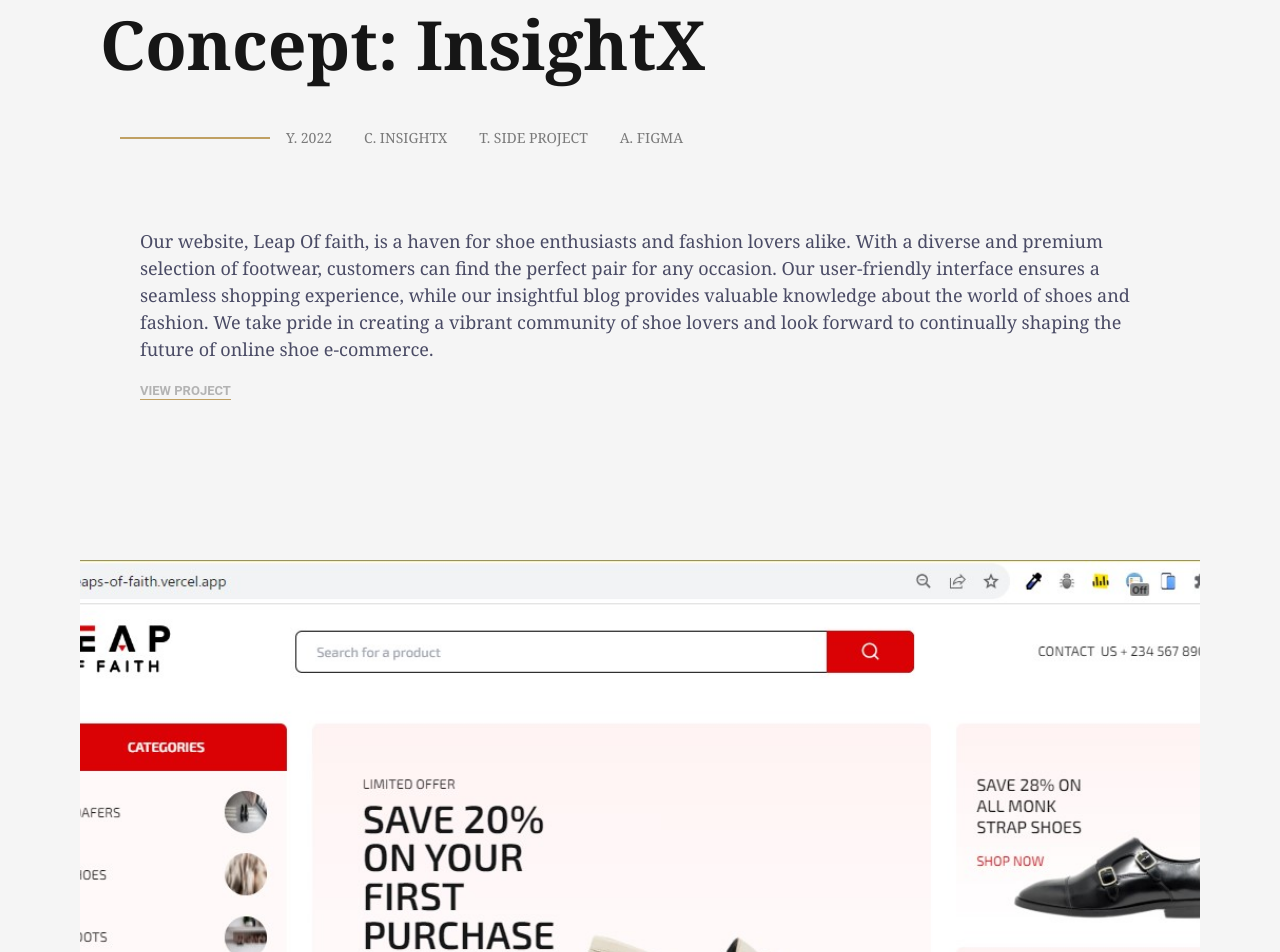
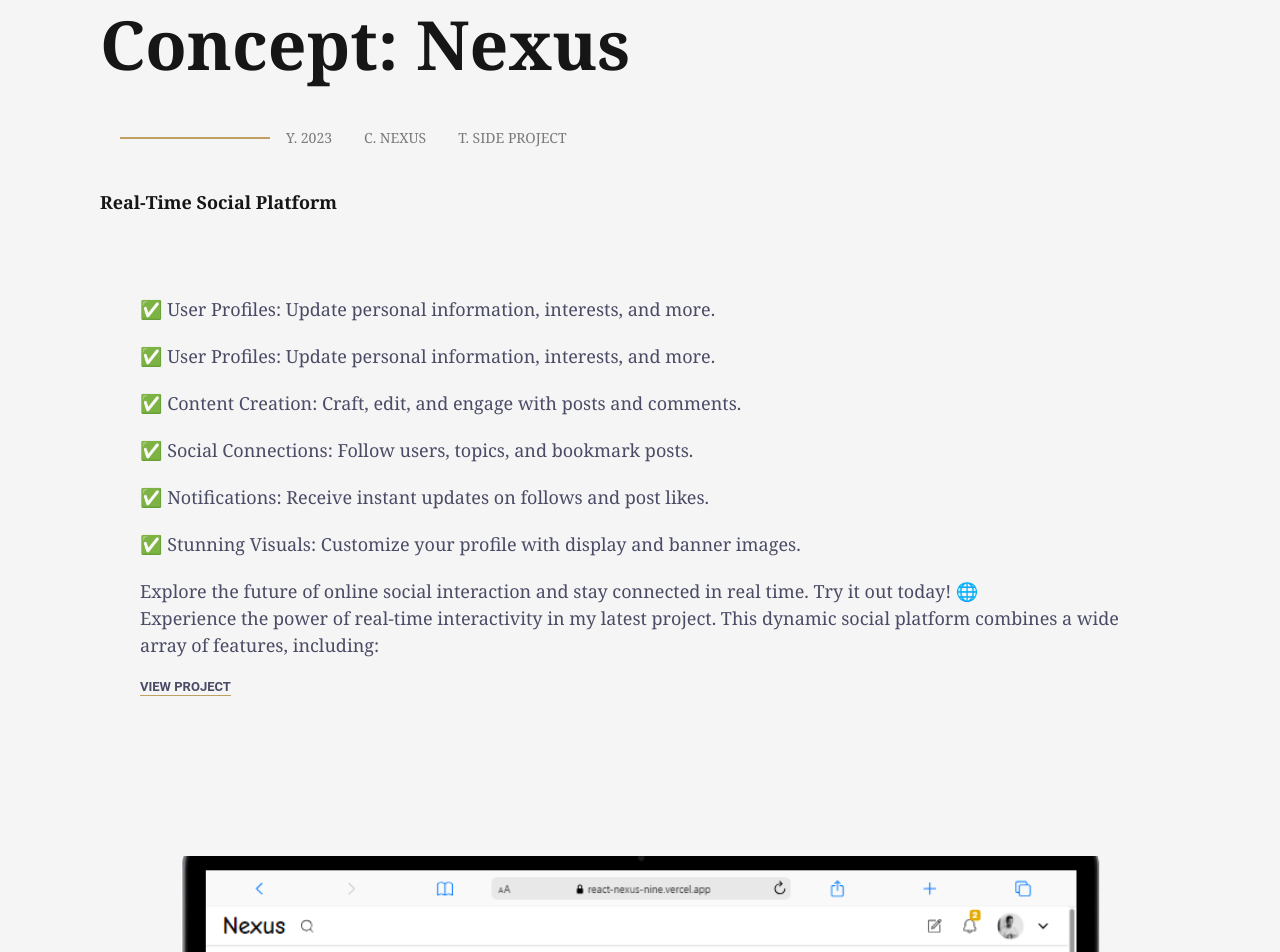
Before and after one commit to uy-scuti100/Port, a React (Vite) app: page / in a window 1280 px wide. Shown: the part 1660-2612 px from the top of the page. Built offline with nearby package versions, Linux system fonts and the light colour scheme.

Commit message:
added nexus

```diff
--- a/src/components/Overview.jsx
+++ b/src/components/Overview.jsx
@@ -23,7 +23,7 @@ const Overview = () => {
 
           return (
             <ul key={label}>
-              <Link to={href}>
+              <Link to={href} target="_blank">
                 <li
                   className={`text-${theme.text} ${
                     isDarkMode ? "bg-[#000000]" : "bg-[#ece5e5]"
@@ -52,7 +52,7 @@ const Overview = () => {
           );
         })}
       </div>
-      <div className="flex justify-center items-center pt-20 pb-10">
+      <div className="flex items-center justify-center pt-20 pb-10">
         <Link to="/work">
           <button
             className={`text-${theme.text} uppercase bg-brown px-5 py-2 leading-[1] font-normal text-[16px]`}
@@ -72,7 +72,7 @@ const Overview = () => {
             />
           </div>
         ) : (
-          <div className="flex  justify-center">
+          <div className="flex justify-center">
             <img src="images/download.svg" alt="/" className="md:w-[200px]" />
           </div>
         )}
--- a/src/components/Projects.jsx
+++ b/src/components/Projects.jsx
@@ -11,7 +11,7 @@ const Projects = () => {
           <h1
             className={`proj-title text-${theme.text} break-words tracking-widest-[-1px] leading-[1.26] font-black`}
           >
-            Concept: InsightX
+            Concept: Nexus
           </h1>
           <div>
             <div
@@ -20,30 +20,37 @@ const Projects = () => {
               }
               } flex items-center text-[10px] md:text-[14px] space-x-4 md:space-x-8 md:before:w-[150px] md:before:h-[2px] md:before:bg-brown md:before:mr-4 md:px-[20px] px-[10px] py-10 uppercase leading-normal font-normal font-sans `}
             >
-              <p> Y. 2022</p>
-              <p> C. InsightX</p>
+              <p> Y. 2023</p>
+              <p> C. Nexus</p>
               <p>T. Side Project</p>
-              <p>A. Figma</p>
+
             </div>
           </div>
+
+
+            <h1  className={`
+                text-${theme.text} pb-10 text-lg font-bold`}>Real-Time Social Platform</h1>
           <div className="md:p-10">
-            <p
+            <div
               className={`${
                 isDarkMode ? "text-[#8d8d8da1]" : "text-[#4A4B65]"
               } md:text-[18px] font-[300]`}
             >
-              Our website, Leap Of faith, is a haven for shoe enthusiasts and
-              fashion lovers alike. With a diverse and premium selection of
-              footwear, customers can find the perfect pair for any occasion.
-              Our user-friendly interface ensures a seamless shopping
-              experience, while our insightful blog provides valuable knowledge
-              about the world of shoes and fashion. We take pride in creating a
-              vibrant community of shoe lovers and look forward to continually
-              shaping the future of online shoe e-commerce.
-            </p>
+            <ul className="flex flex-col gap-5">
+              <li>✅ User Profiles: Update personal information, interests, and more.</li>
+              <li>✅ User Profiles: Update personal information, interests, and more.</li>
+              <li>✅ Content Creation: Craft, edit, and engage with posts and comments.</li>
+              <li>✅ Social Connections: Follow users, topics, and bookmark posts.</li>
+              <li>✅ Notifications: Receive instant updates on follows and post likes.</li>
+              <li>✅ Stunning Visuals: Customize your profile with display and banner images.</li>
+              <li>Explore the future of online social interaction and stay connected in real time. Try it out today! 🌐</li>
+            </ul>
 
-            <Link to="https://leaps-of-faith.vercel.app/">
-              <button className="my-5 text-[13px] leading-[16px] font-[roboto] border-b border-brown uppercase text-[#8d8d8da1] font-bold">
+
+            Experience the power of real-time interactivity in my latest project. This dynamic social platform combines a wide array of features, including:
+           </div>
+            <Link to="https://react-nexus-nine.vercel.app/" target="_blank">
+              <button className={`my-5 text-[13px] leading-[16px] font-[roboto] border-b border-brown uppercase ${ isDarkMode ? "text-[#ffffff]" : "text-[#4A4B65]"} font-bold`}>
                 View Project
               </button>
             </Link>
@@ -52,7 +59,7 @@ const Projects = () => {
       </div>
       <div className="md:px-20">
         <img
-          src="images/leap.jpg"
+          src="images/mobile.png"
           alt="/"
           className="object-cover md:h-[600px] md:w-screen"
         />
--- a/src/constants/ProjectLinks.js
+++ b/src/constants/ProjectLinks.js
@@ -1,4 +1,11 @@
 export const links = [
+   {
+      label: "Nexus",
+      href: "https://react-nexus-nine.vercel.app/",
+      year: "Y. 2023",
+      concept: "C. Nexus Blog app",
+      type: "T. Side Proj",
+   },
    {
       label: "Leap Of Faith",
       href: "https://leaps-of-faith.vercel.app/",
```
Also changed, not shown: public/images/mobile.png (added).
